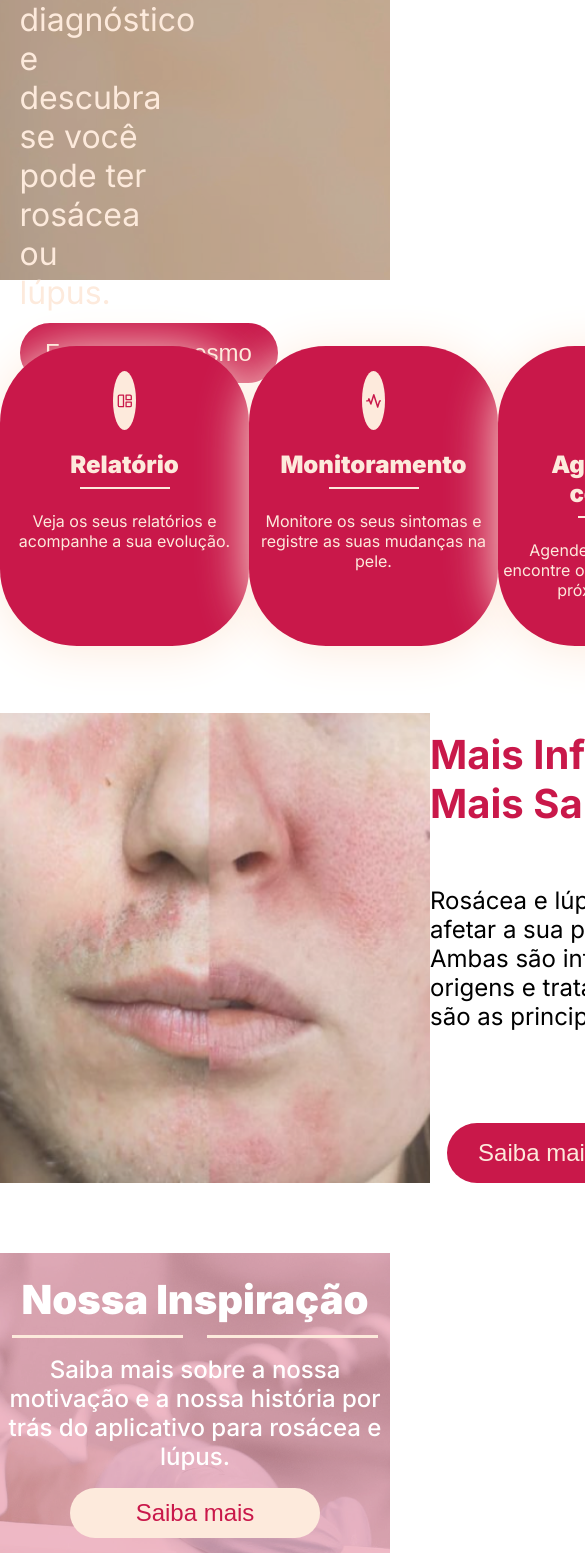
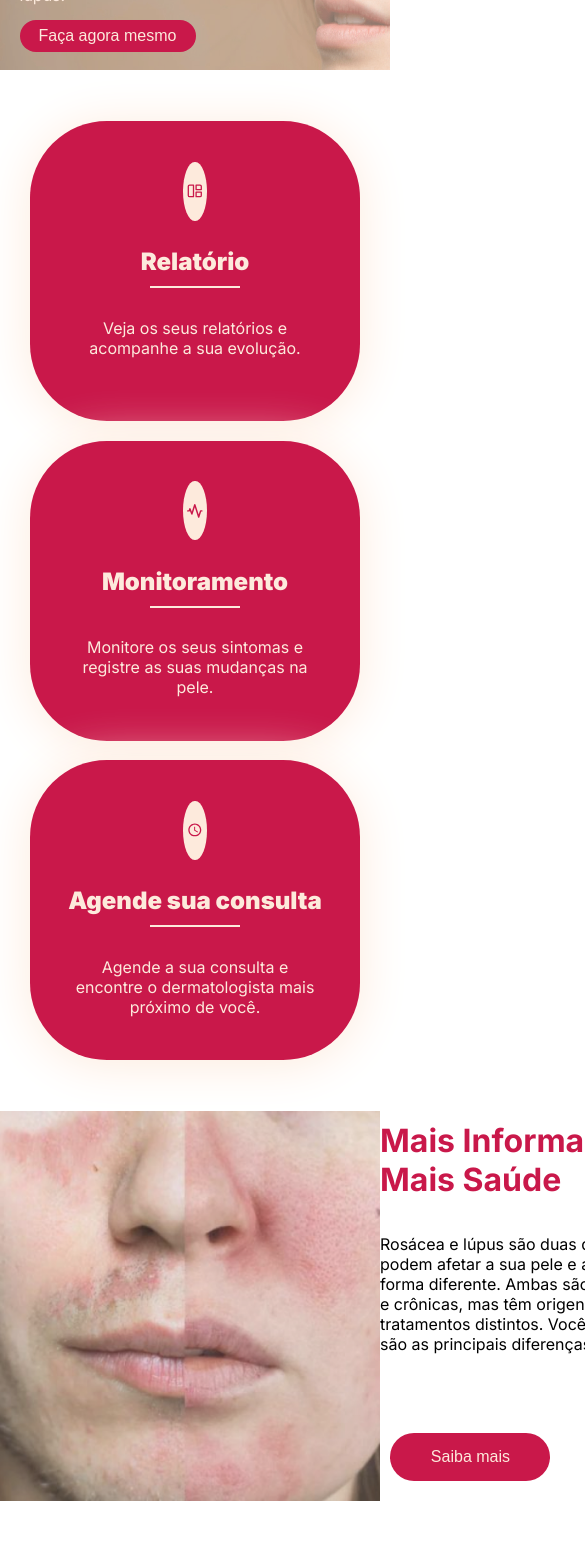
Before and after one commit to Rennan-Ferreira/dermAid-global, a Next.js app: page / in a window 390 px wide. Shown: the part 320-1873 px from the top of the page, 585 px wide, since content can reach past the window. Built offline with nearby package versions, Linux system fonts and the light colour scheme.

Commit message:
break-points até 920 px

```diff
--- a/src/app/page.jsx
+++ b/src/app/page.jsx
@@ -41,7 +41,7 @@ export default function Home() {
 
       <div className={styles.sectionInfos}>
         <div className={styles.imgInfo}>
-          <Image src='/img/rosa-lupus-1.png' alt='rosácea e lúpus' width={430} height={470}/>
+          <Image className={styles.imgInfo} src='/img/rosa-lupus-1.png' alt='rosácea e lúpus' width={430} height={470}/>
         </div>
         <div className={styles.textInfo}>
           <h2>Mais Informação, Mais Saúde</h2>
--- a/src/styles/home.module.css
+++ b/src/styles/home.module.css
@@ -282,7 +282,7 @@
 .footer{
     background-color: #FDEADC;
     margin-top: 12%;
-    width: 90rem;
+    width: 100%;
     height: 25rem;
 }
 
@@ -319,3 +319,443 @@
     font-weight: 500;
     line-height: normal;
 }
+
+@media (max-width: 1000px) {
+    .cabecalho{
+        height: 25rem;
+    }
+
+    .textCabecalho h1{
+        font-size: 2.5rem;
+        padding-top: 5%;
+    }
+
+    .textCabecalho p{
+        font-size: 1.7rem;
+    }
+
+    .textCabecalho button{
+        width: 14rem;
+        font-size: 1.2rem;
+        margin-top: 4%;
+    }
+
+    .sectionApps{
+        margin-top: 15%;
+    }
+
+    .Apps{
+        text-align: center;
+        width: 19.593rem;
+        height: 17.81rem;
+    }
+
+    .Apps h5{
+        font-size: 1.2rem; /*aqui*/
+    }
+
+    .Apps p{
+        font-size: 0.9rem; /*aqui*/
+    }
+
+    .circulo{
+        width: 6.7vw; /*aqui*/
+    }
+
+    .circulo svg{
+        width: 3.8vw; /*aqui*/
+        height: 3.8vh; /*aqui*/
+    }
+
+    .sectionInfos{
+        margin-top: 15%; /*aqui*/
+    }
+
+    .textInfo h2{
+        width: 21.75rem;
+        font-size: 2rem;
+        margin-top: 3%;
+    }
+
+    .textInfo p{
+        font-size: 1.2rem;
+        margin-top: 10%;
+        width: 33rem;
+    }
+
+    .textInfo button{
+        width: 10rem;
+        height: 3.7rem;
+        font-size: 1.2rem;
+        margin: 7% 0 0 3%;
+    }
+
+    .imgInfo{
+        width: 420px;
+        height: 430px;
+    }
+
+    .sectionInspiracao{
+        margin-top: 15%;
+        height: 25rem;
+    }
+
+    .sectionInspiracao h2{
+        padding-top: 5.2%;
+        font-size: 2.2rem;
+    }
+
+    .sublinhado2{
+        margin: 3% 3% 0 3%;
+        width: 15rem;
+    }
+
+    .sectionInspiracao p{
+        font-size: 1.2rem;
+        margin-top: 4.5%;
+    }
+
+    .sectionInspiracao button{
+        width: 15rem;
+        height: 3rem;
+        font-size: 1.2rem;
+        margin-top: 7%;
+    }
+
+    .sectionAvaliacoes{
+        margin-top: 6%;
+    }
+
+    .sectionAvaliacoes h2{
+        width: 33rem;
+        font-size: 2rem;
+    }
+
+    .blocoAvaliacao{
+        width: 55rem;
+        height: 20rem;
+        margin: 6% auto 0 auto;
+        padding: 2.5% 4%;
+    }
+
+    .conteudoAvaliacoes p{
+        width: 50rem;
+        font-size: 1.4rem;
+    }
+
+    @media (max-width: 920px) {
+
+        .Apps{
+            width: 18.025rem;
+            height: 16.38rem;
+        }
+
+        .circulo{
+            width: 7.4vw; /*aqui*/
+        }
+
+        .textInfo h2{
+            width: 18rem;
+            font-size: 1.7rem;
+            margin-top: 4%;
+        }
+
+        .textInfo p{
+            font-size: 1.2rem;
+            margin-top: 10%;
+            width: 28rem;
+        }
+
+        .textInfo button{
+            height: 3.4rem;
+        }
+
+        .imgInfo{
+            width: 400px;
+            height: 410px;
+        }
+
+        .sectionInspiracao p{
+            font-size: 1.2rem;
+            margin: auto;
+            width: 25rem;
+            margin-top: 4.5%;
+        }
+    }
+
+    @media (max-width: 885px) {
+
+        .Apps{
+            width: 17.241rem;
+            height: 15.672rem;
+        }
+
+        .Apps p{
+            font-size: 0.9rem; /*aqui*/
+        }
+
+        .circulo{
+            width: 8vw; /*aqui*/
+        }
+
+        .textInfo h2{
+            width: 18rem;
+            font-size: 1.7rem;
+            margin-top: 4%;
+        }
+
+        .textInfo p{
+            font-size: 1.1rem;
+            margin-top: 8%;
+            width: 25rem;
+        }
+
+        .textInfo button{
+            height: 3.2rem;
+            margin-top: 5%;
+        }
+
+        .imgInfo{
+            width: 380px;
+            height: 390px;
+        }
+
+        .blocoAvaliacao{
+            width: 45rem;
+            height: 20rem;
+            margin: 6% auto 0 auto;
+            padding: 4% 4%;
+        }
+
+        .conteudoAvaliacoes p{
+            width: 39.5rem;
+            font-size: 1.2rem;
+        }
+    }
+
+@media (max-width: 768px){
+
+    .cabecalho{
+        background-image: url('../../public/img/img-cabecalho-768px.png');
+        height: 15.02rem;
+    }
+
+    .textCabecalho h1{
+        font-size: 1.5rem;
+        padding-top: 4%;
+    }
+
+    .textCabecalho p{
+        font-size: 1rem;
+        padding-top: 3%;
+        width: 36%;
+    }
+
+    .textCabecalho button{
+        width: 11rem;
+        height: 2rem;
+        font-size: 1rem;
+        margin-top: 4%;
+    }
+
+    .sectionApps{
+        display: block;
+        margin: 13% auto 0 auto;
+    }
+
+    .Apps{
+        padding-top: 2%;
+        margin: 0 auto 5% auto;
+        width: 20.625rem;
+        height: 18.75rem;
+    }
+
+    .Apps h5{
+        margin-top: 8%;
+        margin-bottom: 3%;
+        font-size: 1.5rem;
+    }
+
+    .Apps p{
+        margin: 9% auto 0 auto;
+        text-align: center;
+        font-size: 1rem;
+        width: 15.5625rem;
+    }
+
+    .sublinhado{
+        width: 5.625rem;
+        height: 0.125rem;
+    }
+
+
+    .circulo{
+        margin: 10% auto 0 auto;
+        width: 6vw;
+        height: 7vh;
+        border-radius: 50%;
+    }
+
+    .circulo svg{
+        width: 4vw;
+        height: 4vh;
+    }
+
+    .sectionInfos{
+        margin-top: 13%;
+    }
+
+    .textInfo h2{
+        width: 21.75rem;
+        font-size: 2rem;
+        margin-top: 3%;
+    }
+
+    .textInfo p{
+        font-size: 1rem;
+        margin-top: 10%;
+        width: 20rem;
+        height: 11.125rem;
+    }
+
+    .textInfo button{
+        width: 10rem;
+        height: 3rem;
+        font-size: 1rem;
+        margin: 6% 0 0 3%;
+    }
+
+    .sectionInspiracao{
+        margin-top: 14%;
+        height: 13.2rem;
+        background-image: url('../../public/img/img-inspiração-768px.png');
+    }
+
+    .sectionInspiracao h2{
+        padding-top: 3.5%;
+        width: 21.875rem;
+        font-size: 1.5rem;
+    }
+
+    .sublinhado2{
+        margin: 3% 3% 0 3%;
+        width: 12rem;
+        height: 0.1775rem;
+    }
+
+    .sectionInspiracao p{
+        font-size: 1rem;
+        margin-top: 4%;
+    }
+
+    .sectionInspiracao button{
+        width: 15.625rem;
+        height: 3.125rem;
+        font-size: 1.5rem;
+        margin-top: 4.5%;
+    }
+
+    .sectionAvaliacoes{
+        margin-top: 8%;
+    }
+
+    .sectionAvaliacoes h2{
+        margin: auto;
+        width: 41.125rem;
+        color: #C9184A;
+        font-family: Rounded Mplus 1c;
+        font-size: 2.5rem;                                      /* font para importar */
+        font-style: normal;
+        font-weight: 900;
+        line-height: normal;
+    }
+
+    .blocoAvaliacao{
+        width: 62.5rem;
+        height: 21.875rem;
+        margin: 6% auto 0 auto;
+        padding: 2.5% 4%;
+        background: #FFF;
+        box-shadow: 0px 4px 50px 0px rgba(0, 0, 0, 0.50);
+    }
+
+    .conteudoAvaliacoes p{
+        width: 55.4375rem;
+        color: #C9184A;
+        font-family: Rounded Mplus 1c;
+        font-size: 1.5rem;                                  /* font para importar */
+        font-style: normal;
+        font-weight: 400;
+        line-height: normal;
+    }
+
+    .perfilAvaliador{
+        margin-top: 5%;
+        display: flex;
+    }
+
+    .infoAvaliador{
+        margin: 1.8% 0 0 1.5%;
+    }
+
+    .infoAvaliador h6{
+        color: #000;
+        font-family: Rounded Mplus 1c Bold;
+        font-size: 1.12rem;
+        font-style: normal;                                             /* font para importar */
+        font-weight: 700;
+        line-height: normal;
+    }
+
+    .infoAvaliador p{
+        color: rgba(201, 24, 74, 0.67);
+        font-family: Rounded Mplus 1c;
+        font-size: 0.98rem;
+        font-style: normal;                                             /* font para importar */
+        font-weight: 400;
+        line-height: normal;
+    }
+
+    .footer{
+        background-color: #FDEADC;
+        margin-top: 12%;
+        width: 100%;
+        height: 25rem;
+    }
+
+    .conteudoFooter{
+        margin-left: 5%;
+    }
+
+    .imgFooter{
+        margin-top: 3%;
+    }
+
+    .sublinhadoFooter{
+        width: 12.5rem;
+        height: 0.125rem;
+        margin-top: 3%;
+        background-color: #C9184A;
+    }
+
+    .conteudoFooter h4{
+        color: #000;
+        font-family: Rounded Mplus 1c;
+        font-size: 1.5rem;
+        font-style: normal;
+        font-weight: 500;                                   /* font para importar */
+        margin: 3% 0 2.5% 0;
+        line-height: normal;
+    }
+
+    .conteudoFooter p{
+        color: #C9184A;
+        font-family: Rounded Mplus 1c;
+        font-size: 1rem;                                    /* font para importar */
+        font-style: normal;
+        font-weight: 500;
+        line-height: normal;
+    }
+}
+
+}
```
Also changed, not shown: public/img/img-cabecalho-768px.png (added), public/img/img-inspiração-768px.png (added).
